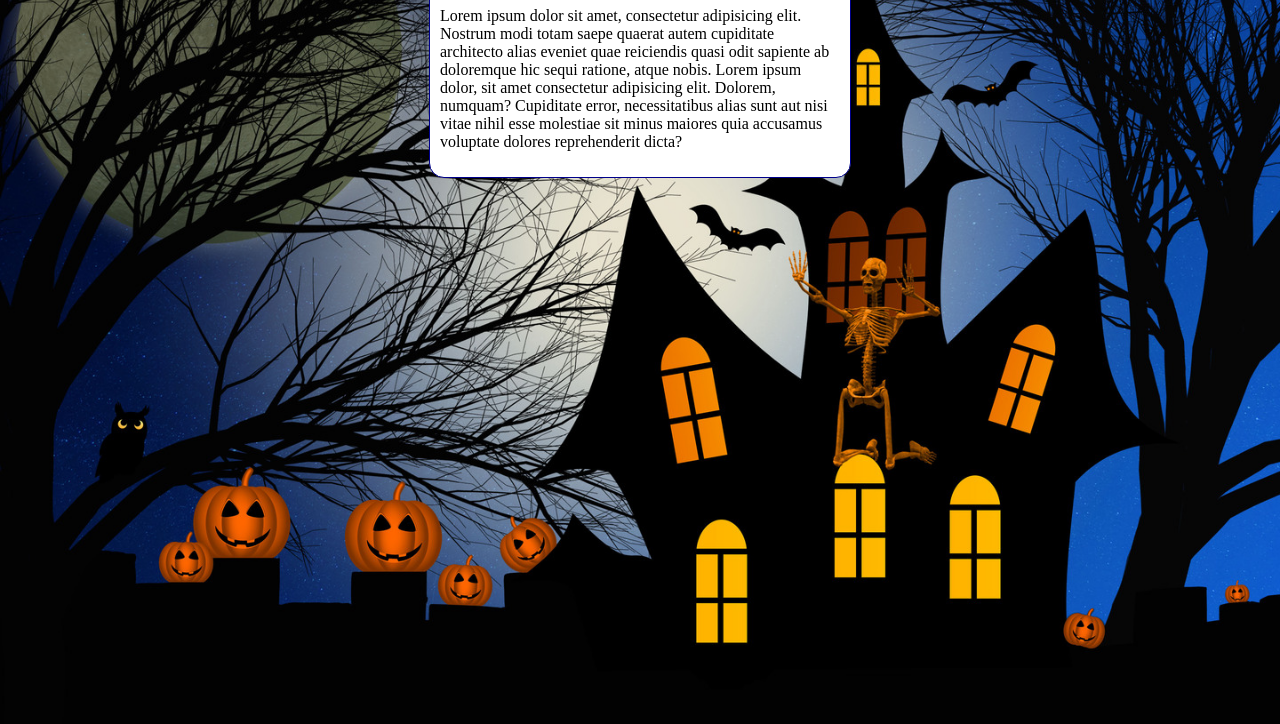
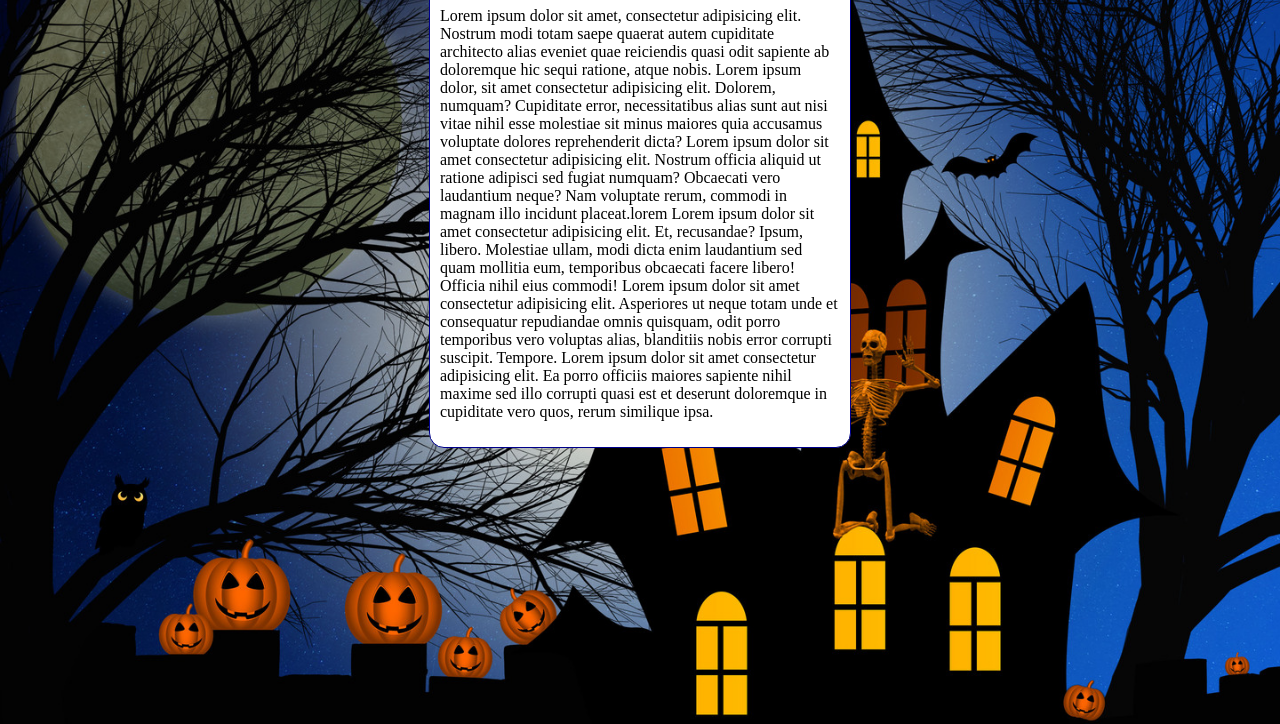
Before and after one commit to guilherme92x/html-css, a plain HTML site: page exercicios/ex022/fundo006.html in a window 1280 px wide. Shown: the part 92-816 px from the top of the page. Drawn offline with Linux system fonts and the light colour scheme.

Commit message:
Nova atualização
29/11/2022 10:21

```diff
--- a/exercicios/ex022/fundo006.html
+++ b/exercicios/ex022/fundo006.html
@@ -10,14 +10,15 @@
             height: 100vh;
             background-color: black;
             background-image: url('imagens/halloween.jpg');
-            background-position: center;/*Imagem centralizada na tela*/
+            background-position: center center;/*Imagem centralizada na tela*/
             background-repeat: no-repeat; /*Imagem não se repete para completar a tela*/
             background-size: cover; /*imagem cobre toda a tela mesmo que não apareça por completa*/
+            background-attachment: fixed;
         }
 
         main {
             background-color: white;
-            width: 400px;
+            max-width: 400px;
             padding: 10px;
             margin: auto;
             border: 1px solid darkblue;
@@ -28,7 +29,7 @@
 <body>
     <main>
         <h1>Teste de Imagem de Fundo</h1>
-        <p>Lorem ipsum dolor sit amet, consectetur adipisicing elit. Nostrum modi totam saepe quaerat autem cupiditate architecto alias eveniet quae reiciendis quasi odit sapiente ab doloremque hic sequi ratione, atque nobis. Lorem ipsum dolor, sit amet consectetur adipisicing elit. Dolorem, numquam? Cupiditate error, necessitatibus alias sunt aut nisi vitae nihil esse molestiae sit minus maiores quia accusamus voluptate dolores reprehenderit dicta?</p>
+        <p>Lorem ipsum dolor sit amet, consectetur adipisicing elit. Nostrum modi totam saepe quaerat autem cupiditate architecto alias eveniet quae reiciendis quasi odit sapiente ab doloremque hic sequi ratione, atque nobis. Lorem ipsum dolor, sit amet consectetur adipisicing elit. Dolorem, numquam? Cupiditate error, necessitatibus alias sunt aut nisi vitae nihil esse molestiae sit minus maiores quia accusamus voluptate dolores reprehenderit dicta? Lorem ipsum dolor sit amet consectetur adipisicing elit. Nostrum officia aliquid ut ratione adipisci sed fugiat numquam? Obcaecati vero laudantium neque? Nam voluptate rerum, commodi in magnam illo incidunt placeat.lorem Lorem ipsum dolor sit amet consectetur adipisicing elit. Et, recusandae? Ipsum, libero. Molestiae ullam, modi dicta enim laudantium sed quam mollitia eum, temporibus obcaecati facere libero! Officia nihil eius commodi! Lorem ipsum dolor sit amet consectetur adipisicing elit. Asperiores ut neque totam unde et consequatur repudiandae omnis quisquam, odit porro temporibus vero voluptas alias, blanditiis nobis error corrupti suscipit. Tempore. Lorem ipsum dolor sit amet consectetur adipisicing elit. Ea porro officiis maiores sapiente nihil maxime sed illo corrupti quasi est et deserunt doloremque in cupiditate vero quos, rerum similique ipsa.</p>
     </main>
 </body>
 </html>
```
Also changed, not shown: exercicios/ex022/fundo007.html (added).
